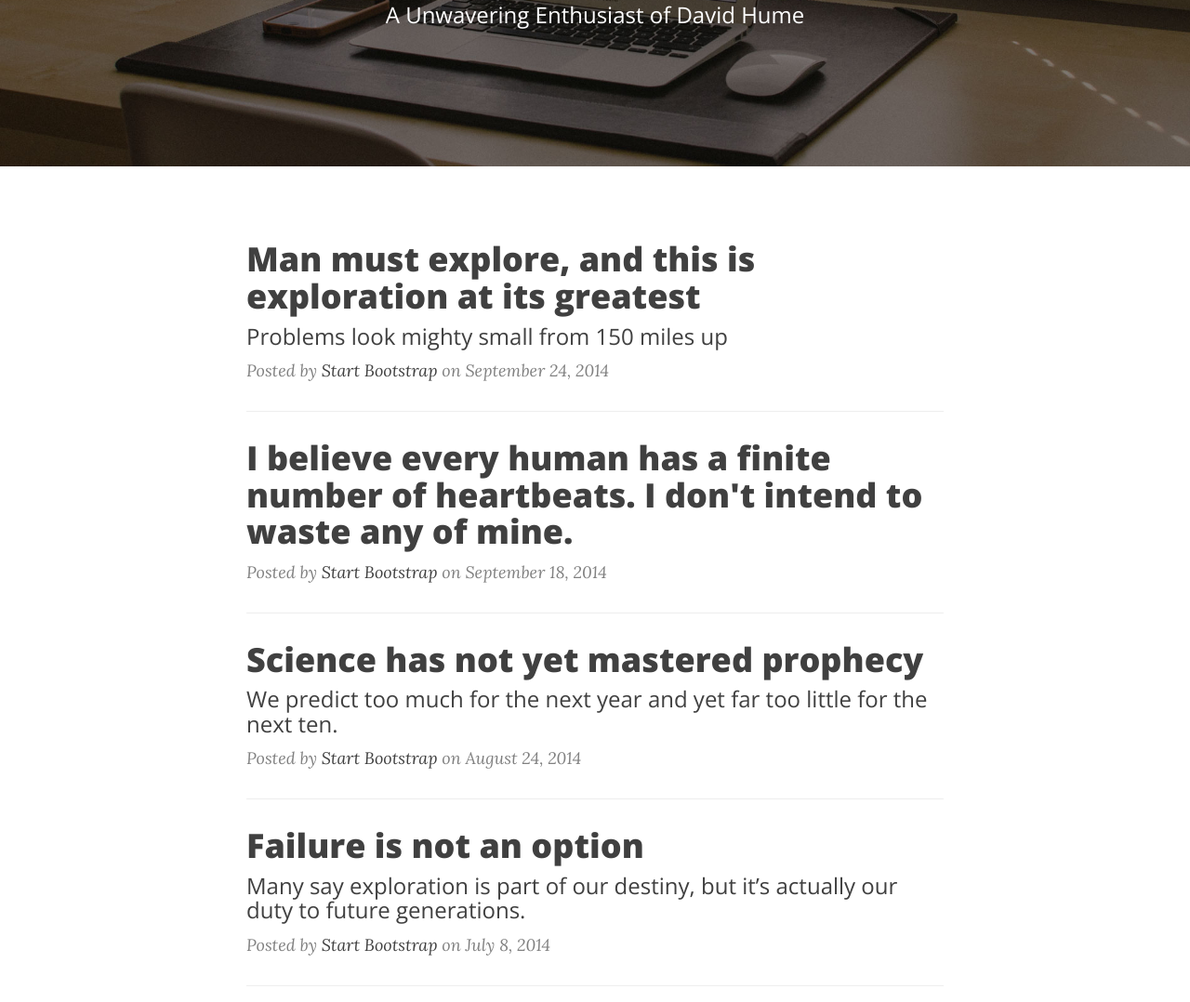
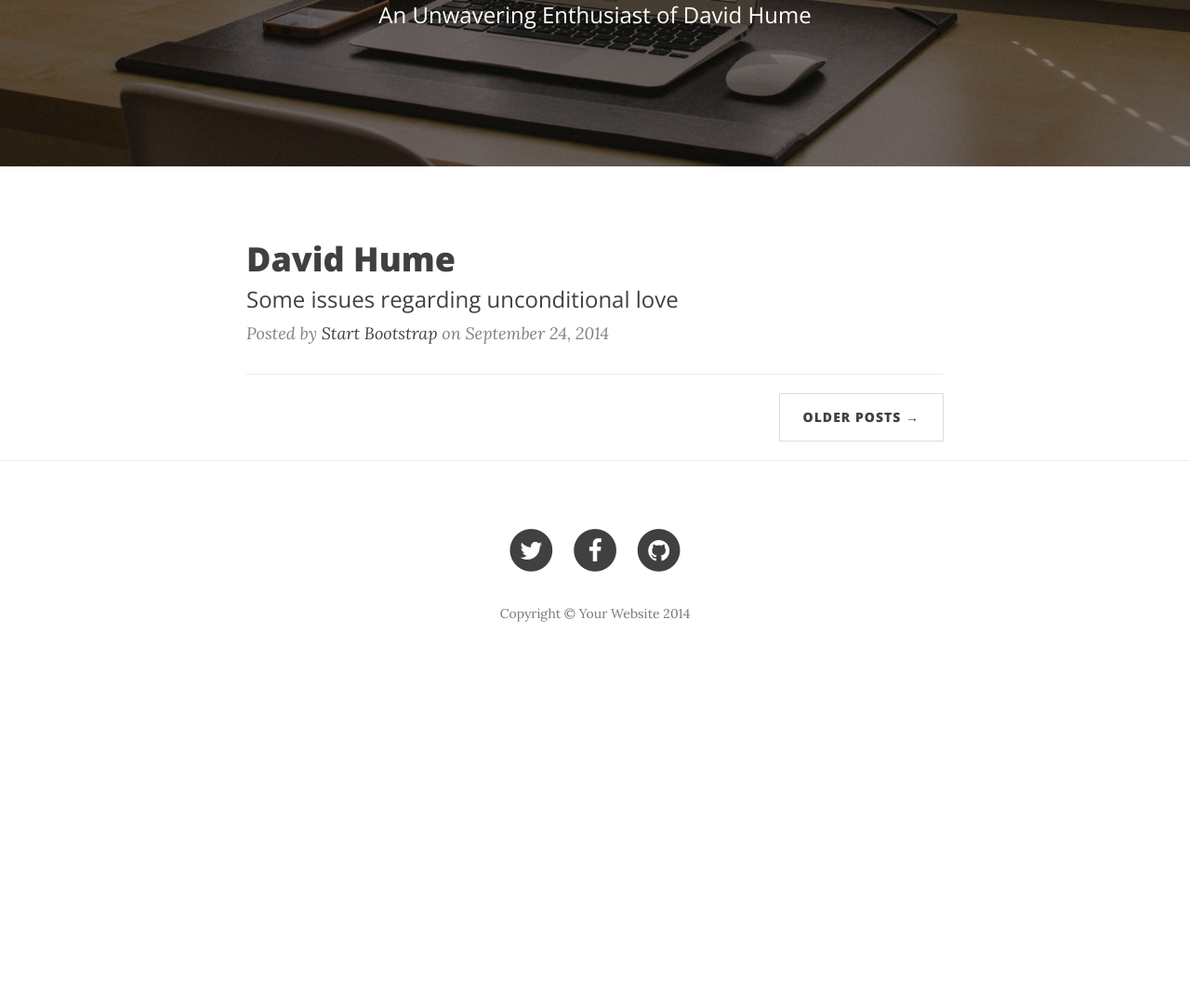
Before and after one commit to annahu123/annahu123.github.io, a plain HTML site: page index.html in a window 1280 px wide. Shown: the part 269-1347 px from the top of the page at 93% size. After the commit the page ends 1005 px from the top, so only its background shows below. Drawn offline with nearby package versions, Linux system fonts and the light colour scheme.

Commit message:
second commitment

```diff
--- a/index.html
+++ b/index.html
@@ -78,7 +78,7 @@
                     <div class="site-heading">
                         <h1>Anna's Blog</h1>
                         <hr class="small">
-                        <span class="subheading">A Unwavering Enthusiast of David Hume</span>
+                        <span class="subheading">An Unwavering Enthusiast of David Hume</span>
                     </div>
                 </div>
             </div>
@@ -92,48 +92,16 @@
                 <div class="post-preview">
                     <a href="post.html">
                         <h2 class="post-title">
-                            Man must explore, and this is exploration at its greatest
+                            David Hume
                         </h2>
                         <h3 class="post-subtitle">
-                            Problems look mighty small from 150 miles up
+                            Some issues regarding unconditional love
                         </h3>
                     </a>
                     <p class="post-meta">Posted by <a href="#">Start Bootstrap</a> on September 24, 2014</p>
                 </div>
                 <hr>
-                <div class="post-preview">
-                    <a href="post.html">
-                        <h2 class="post-title">
-                            I believe every human has a finite number of heartbeats. I don't intend to waste any of mine.
-                        </h2>
-                    </a>
-                    <p class="post-meta">Posted by <a href="#">Start Bootstrap</a> on September 18, 2014</p>
-                </div>
-                <hr>
-                <div class="post-preview">
-                    <a href="post.html">
-                        <h2 class="post-title">
-                            Science has not yet mastered prophecy
-                        </h2>
-                        <h3 class="post-subtitle">
-                            We predict too much for the next year and yet far too little for the next ten.
-                        </h3>
-                    </a>
-                    <p class="post-meta">Posted by <a href="#">Start Bootstrap</a> on August 24, 2014</p>
-                </div>
-                <hr>
-                <div class="post-preview">
-                    <a href="post.html">
-                        <h2 class="post-title">
-                            Failure is not an option
-                        </h2>
-                        <h3 class="post-subtitle">
-                            Many say exploration is part of our destiny, but it’s actually our duty to future generations.
-                        </h3>
-                    </a>
-                    <p class="post-meta">Posted by <a href="#">Start Bootstrap</a> on July 8, 2014</p>
-                </div>
-                <hr>
+
                 <!-- Pager -->
                 <ul class="pager">
                     <li class="next">
```
